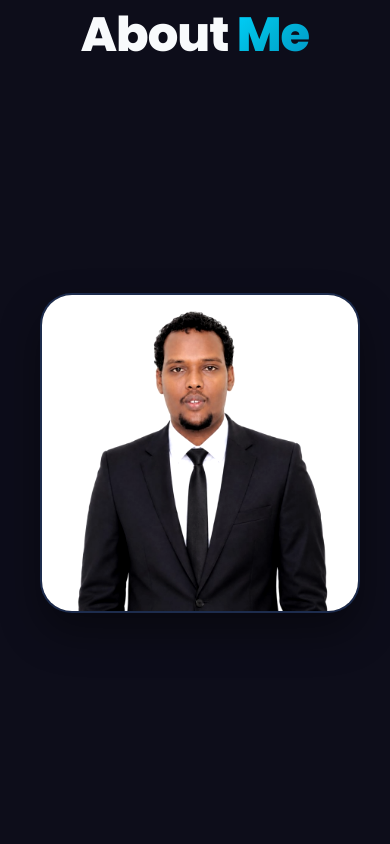
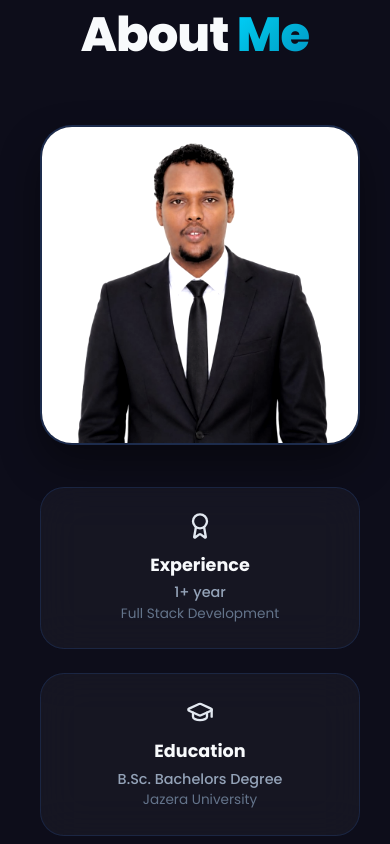
Before and after one commit to cabdinaafacmaxamedrashiid2/cabdi-naafac, a Next.js app: page / in a window 390 px wide. Shown: the part 1220-2064 px from the top of the page. Built offline with nearby package versions, Linux system fonts and the light colour scheme.

Commit message:
fix: mobile responsive layout for contact and about sections

```diff
--- a/app/globals.css
+++ b/app/globals.css
@@ -181,6 +181,30 @@ body {
     padding: 10px 20px;
     font-size: 0.9rem;
   }
+  /* Contact grid - stack vertically on mobile */
+  .contact-grid {
+    grid-template-columns: 1fr !important;
+    gap: 2rem !important;
+  }
+  /* About grid - stack vertically on mobile */
+  .about-grid {
+    grid-template-columns: 1fr !important;
+    gap: 2rem !important;
+  }
+  /* About cards row - stack on mobile */
+  .about-cards-row {
+    grid-template-columns: 1fr 1fr !important;
+  }
+  /* Navbar mobile fixes */
+  .nav-links {
+    display: none;
+  }
+}
+
+@media (max-width: 480px) {
+  .about-cards-row {
+    grid-template-columns: 1fr !important;
+  }
 }
 
 /* Light Mode Support */
```
